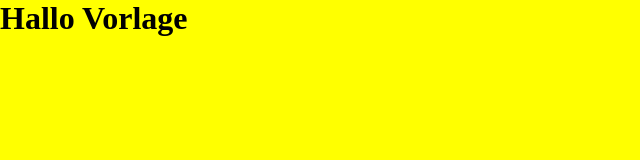
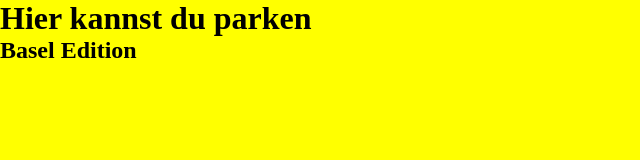
Before and after one commit to loooorraaa/Website_parken, a plain HTML site: page index.html in a window 1280 px wide. Shown: the whole page, without its empty margins (0-640 px from the left). Drawn offline with Linux system fonts and the light colour scheme.

Commit message:
Update index.html

```diff
--- a/index.html
+++ b/index.html
@@ -3,13 +3,13 @@
 <head>
     <meta charset="UTF-8">
     <meta name="viewport" content="width=device-width, initial-scale=1.0">
-    <!-- css immer im head verlinken  -->
     <link rel="stylesheet" href="css/style.css">
-    <title>HIER TITEL IMMER ANPASSEN FÜR JEDES PROJEKT (Vorlage)</title>
+    <title>hier_kannst_du_parken</title>
 </head>
 <body>
-  <h1> Hallo Vorlage</h1>
-  <!-- js immer zuunters vom Body verlinken -->
+  <h1> Hier kannst du parken</h1>
+  <h2>Basel Edition</h2>
+
   <script type="module" src="js/script.js"></script>
 </body>
 </html>
```
